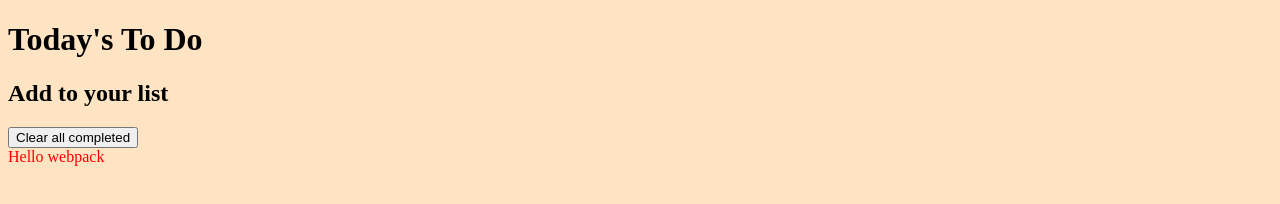
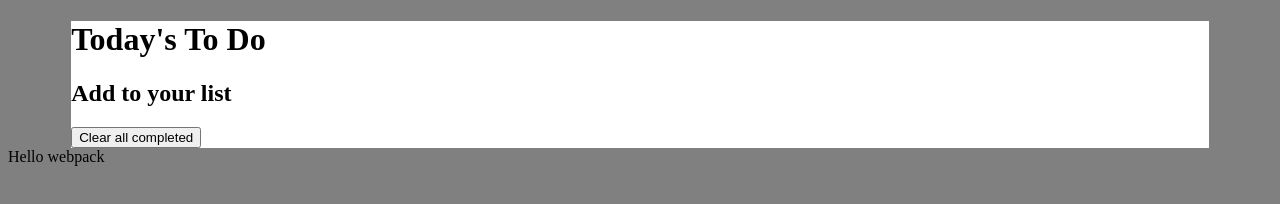
Before and after one commit to Farida-Hamid/T0-Do-List, a website built with webpack: page src/index.html in a window 1280 px wide. Built offline with nearby package versions, Linux system fonts and the light colour scheme.

Commit message:
Add basic styling

```diff
--- a/src/style.css
+++ b/src/style.css
@@ -1,8 +1,10 @@
-.hello {
-  color: red;
+body {
+  background-color: gray;
 }
 
-body {
-  background-color: bisque;
-  /* color: green; */
+main{
+  width: 90%;
+  height: 90%;
+  background: #fff;
+  margin: auto;
 }
```
